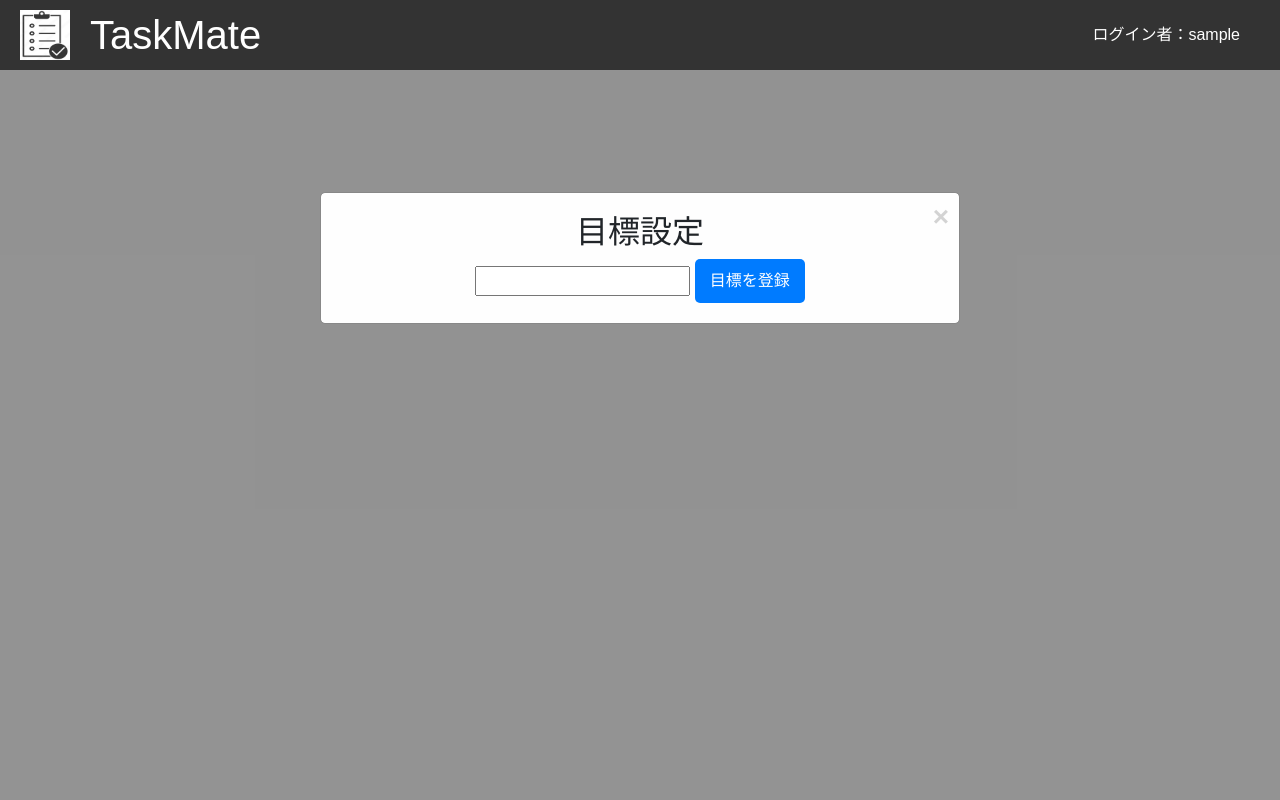
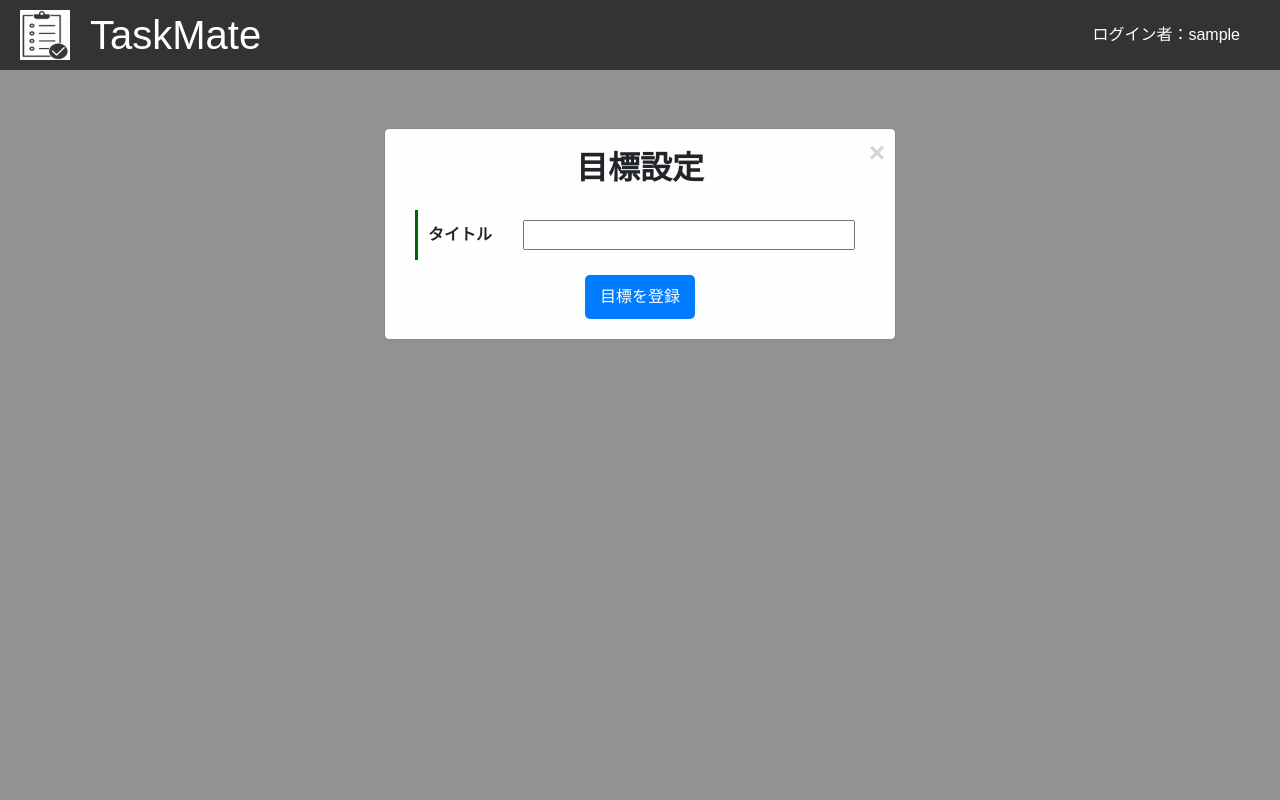
Before and after one commit to NakazatoTaichi/todolist_nakazatotaichi_c, a Django app: page /set_goal/ in a window 1280 px wide. Run offline with Django 5.2, Linux system fonts and the light colour scheme; the visitor is signed in with stand-in values (Sample User, id 1); some libraries are stand-ins or nearby versions.

Commit message:
目標設定画面修正

```diff
--- a/todo/templates/todo/set_goal.html
+++ b/todo/templates/todo/set_goal.html
@@ -12,7 +12,7 @@
                     <a href="{% url 'todo:home' %}">
                         <span class="close">&times;</span>
                     </a>
-                    <h2>目標設定</h2>
+                    <h2 style="font-weight: bold;">目標設定</h2>
                     <form method="post" action="{% url 'todo:set_goal' %}">
                         {% csrf_token %}
                         {% if form.errors %}
@@ -29,7 +29,12 @@
                                 </ul>
                             </div>
                         {% endif %}
-                        {{ form.title }}
+                        <table>
+                            <tr>
+                                <th>タイトル</th>
+                                <td>{{ form.title }}</td>
+                            </tr>
+                        </table>
                         <button type="submit" class="btn btn-primary">目標を登録</button>
                     </form>
                 </div>
@@ -55,10 +60,10 @@
 
     .modal-content {
         background-color: #fefefe;
-        margin: 15% auto;
+        margin: 10% auto;
         padding: 20px;
         border: 1px solid #888;
-        width: 50%;
+        width: 40%;
         position: relative;
     }
 
@@ -104,5 +109,25 @@
     .btn-primary:hover {
         background-color: #0056b3;
     }
+    table {
+        width: 100%;
+        border-collapse:separate;
+        border-spacing:10px 15px;
+    }
+    th {
+        width: 20%;
+        border-left: 3px solid #006400;
+        padding-left: 15px;
+        text-align: left;
+    }
+    th, td {
+        padding: 10px;
+    }
+    td {
+        width: 80%;
+    }
+    td input {
+        width: 100%;
+    }
 </style>
 {% endblock %}
```
